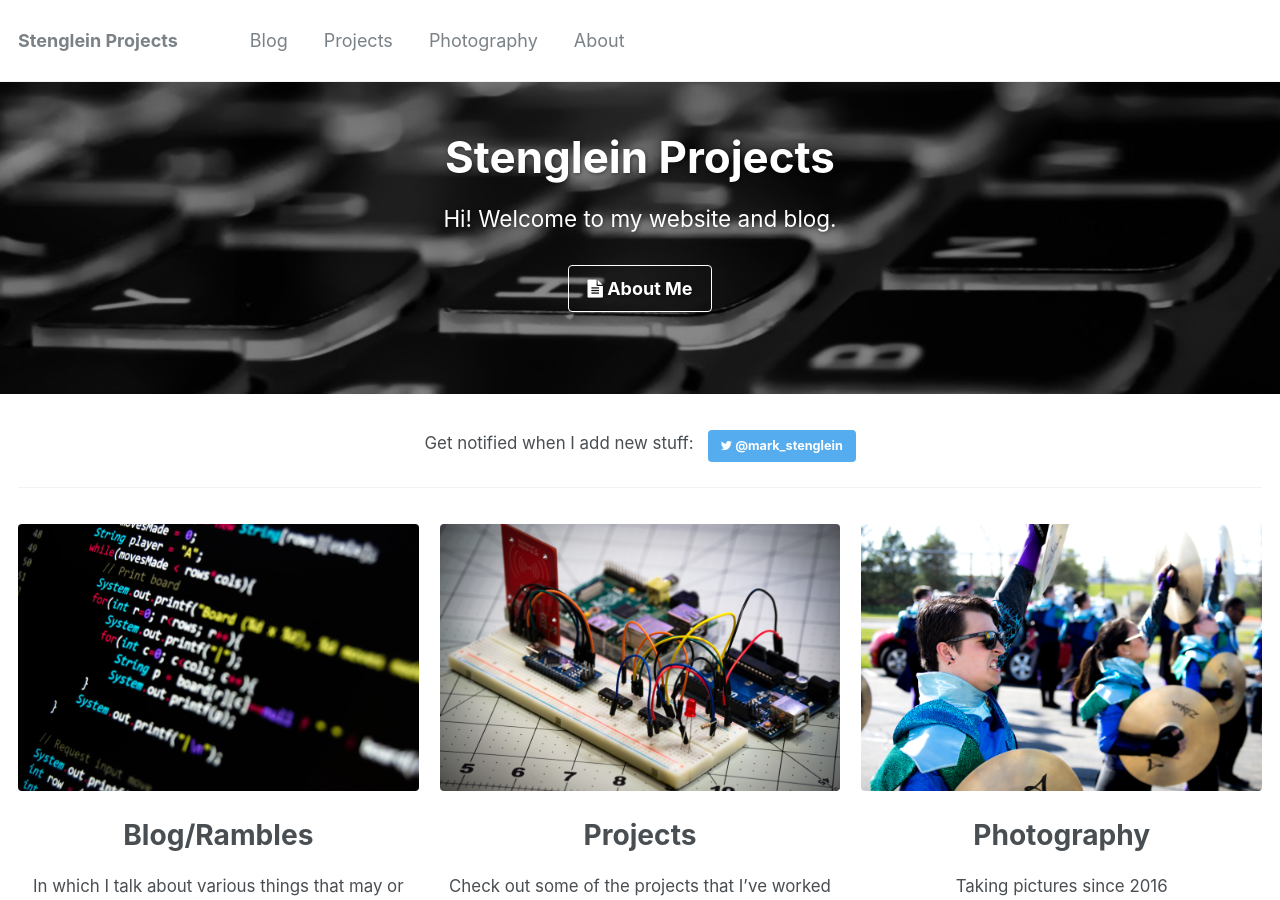
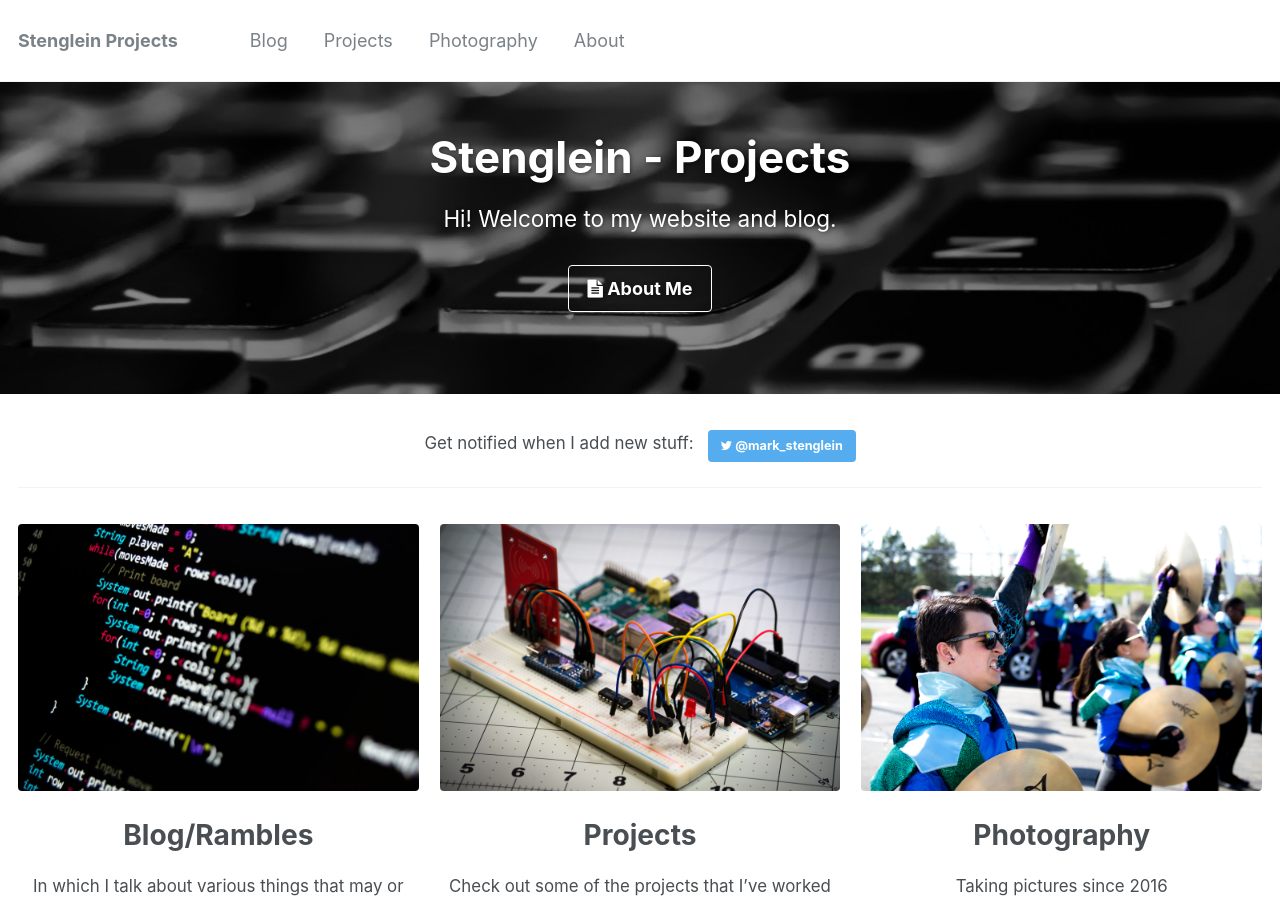
Before and after one commit to ocelotsloth/ocelotsloth.github.io, a Jekyll site: the page built from _pages/home.md, in a window 1280 px wide and 900 px high. Built offline with Jekyll 4.4.1, drawn with Linux system fonts in a browser that asks for light colours.

```diff
--- a/_pages/home.md
+++ b/_pages/home.md
@@ -8,7 +8,7 @@ header:
   cta_label: "<i class='fa fa-file-text'></i> About Me"
   cta_url: "/about"
   caption:
-title: 'Stenglein Projects'
+title: 'Stenglein - Projects'
 excerpt: 'Hi! Welcome to my website and blog.'
 feature_row:
   - image_path: mm-software-feature.png
```
